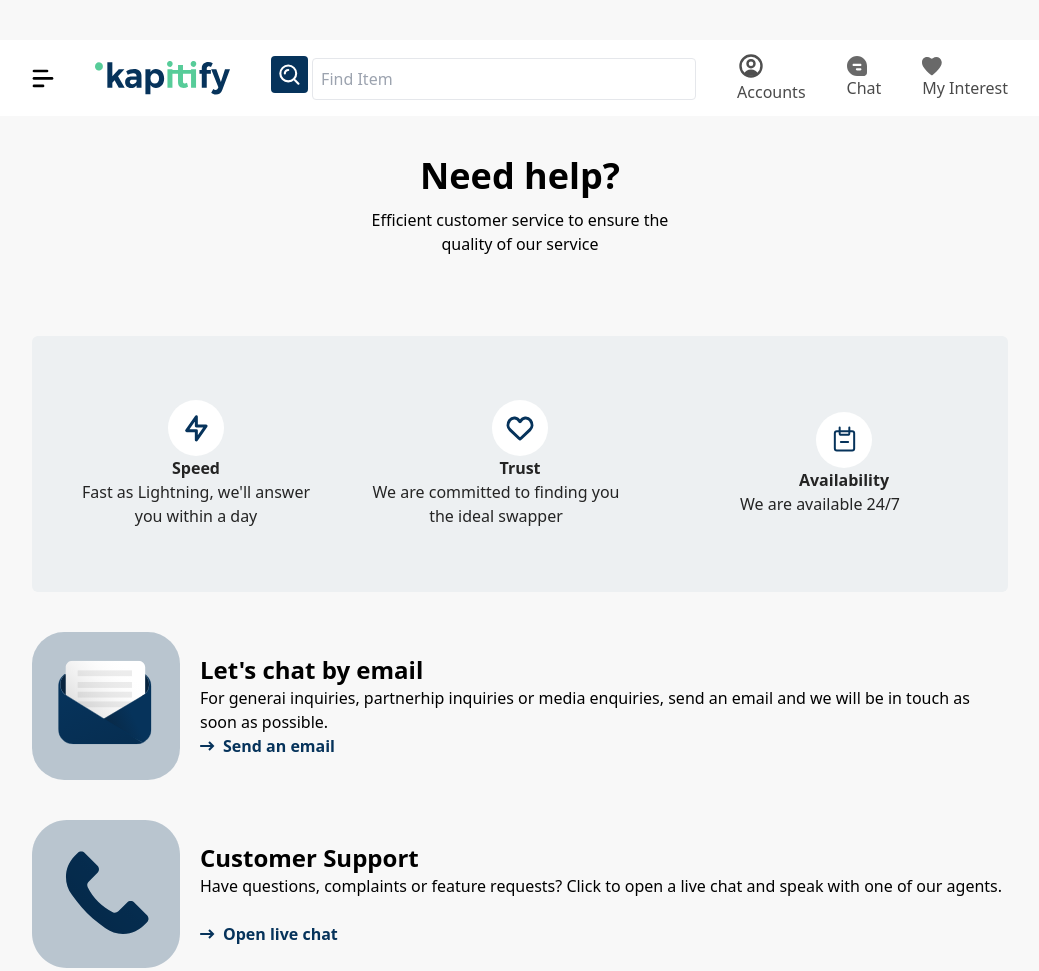
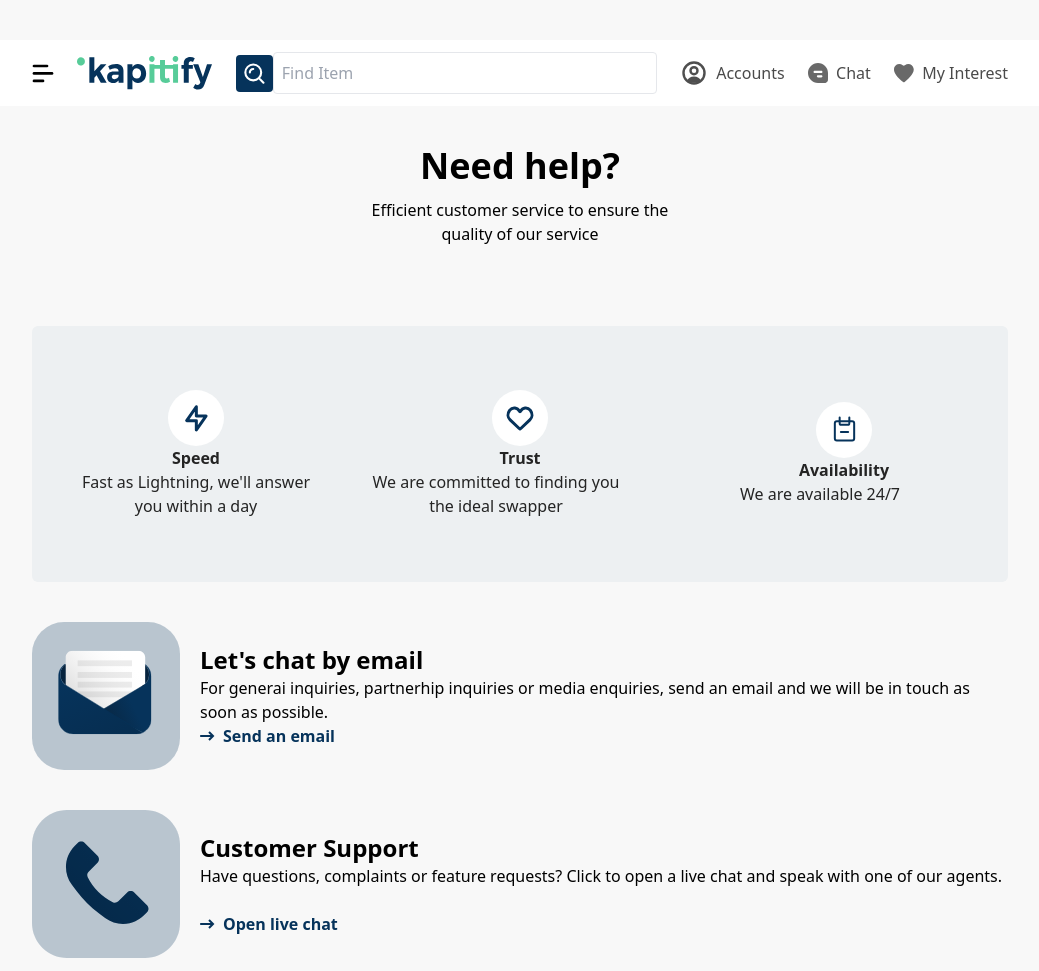
Before and after one commit to Eni-d/kapitify, a website: page index.html in a window 1280 px wide. Shown: the top 971 px of the page, without its empty margins (120-1159 px from the left). Drawn offline with nearby package versions, Linux system fonts and the light colour scheme.

Commit message:
changes made

```diff
--- a/index.html
+++ b/index.html
@@ -15,21 +15,21 @@
             <img src="img/menu.svg" alt="" srcset="">
             <img src="img/logo.svg" alt="" srcset="">
             <a href="" style="color: #070F1C;" class="font-bold block lg:hidden">Join</a>
-            <div id="search" class="flex flex-row justify-center items-center hidden lg:block">
+            <div id="search" class="lg:flex flex-row justify-center items-center hidden">
                 <button class="bg-customDarkBlue rounded p-2">
                     <img src="img/search.svg" alt="" srcset="">
                 </button>
                 <input type="text" placeholder="Find Item" class="border border-solid p-2 rounded w-96">
             </div>
-            <div id="accounts" class="flex flex-row justify-center items-center hidden lg:block">
+            <div id="accounts" class="lg:flex space-x-2 flex-row justify-center items-center hidden">
                 <img src="img/user.svg" alt="" srcset="">
                 <p class="text-customLightGray">Accounts</p>
             </div>
-            <div id="chat" class="flex flex-row justify-center items-center hidden lg:block">
+            <div id="chat" class="lg:flex space-x-2 flex-row justify-center items-center hidden">
                 <img src="img/chat.svg" alt="" srcset="">
                 <p class="text-customLightGray">Chat</p>
             </div>
-            <div id="my-interest" class="flex flex-row justify-center items-center hidden lg:block">
+            <div id="my-interest" class="lg:flex space-x-2 flex-row justify-center items-center hidden">
                 <img src="img/heart.svg" alt="" srcset="">
                 <p class="text-customLightGray">My Interest</p>
             </div>
```
Also changed, not shown: css/main.css.
